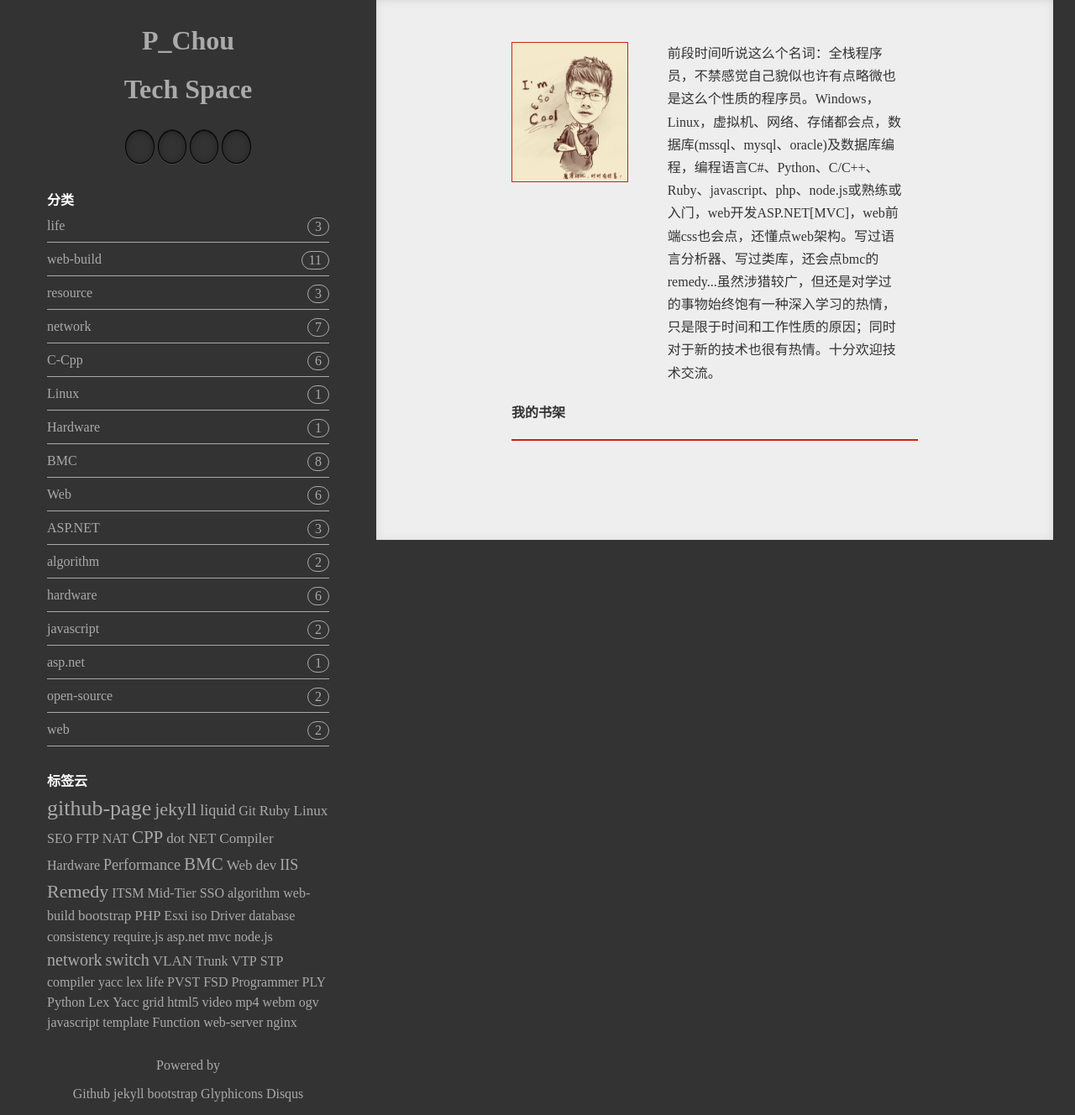
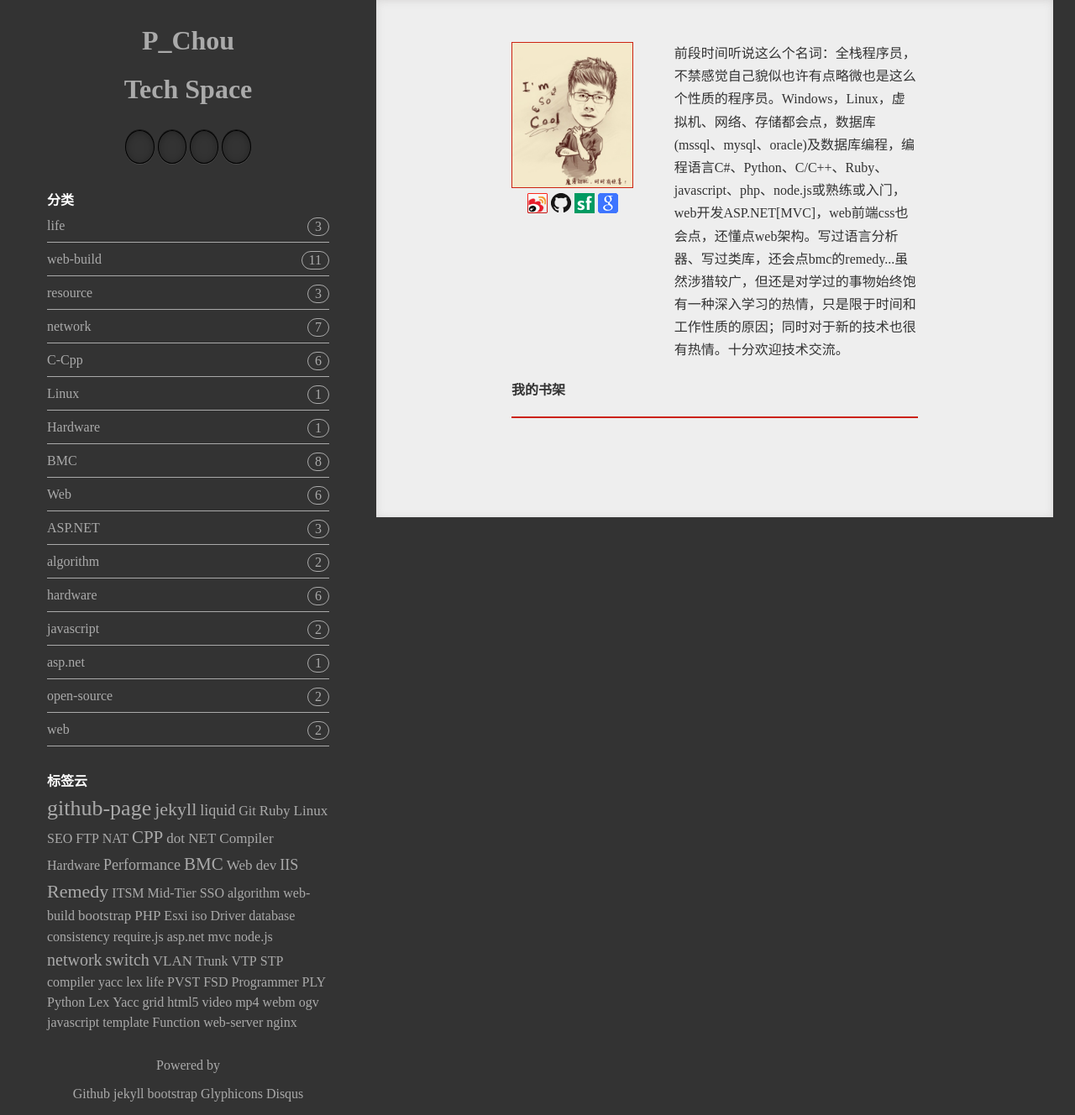
Before and after one commit to PChou/NRemedy, a Jekyll site: the page built from me.html, in a window 1280 px wide. Shown: the whole page at 84% size. Built offline with Jekyll 4.4.1, drawn with Linux system fonts in a browser that asks for light colours; nearby versions of some CDN libraries; some web fonts are replaced; comment, search, counter and statistics services are not loaded; a style sheet for code colours, icons or effects is not loaded.

Commit message:
almost finish

```diff
--- a/_posts/2014-01-30-52ea01e13a7f1.html
+++ b/_posts/2014-01-30-52ea01e13a7f1.html
@@ -1,7 +1,7 @@
 ---
 layout: postlayout
 title: 浅谈html5网页内嵌视频
-description: Html5为网页中内嵌视频定义了一个新规范：<video>元素。但是对video的支持仅仅是开始，浏览器对视频格式的支持差异，依然让web开发者焦头烂额
+description: Html5为网页中内嵌视频定义了一个新规范：&lt;video>元素。但是对video的支持仅仅是开始，浏览器对视频格式的支持差异，依然让web开发者焦头烂额
 thumbimg: HTML5_logo.png
 categories: [web]
 tags: [html5,video,mp4,webm,ogv]
--- a/assert/css/default.css
+++ b/assert/css/default.css
@@ -34,9 +34,9 @@ table {
 
 @font-face {
   font-family: 'iconfont';
-  src: url("http://at.alicdn.com/t/font_1395239533_2206988.eot");
+  src: url("http://at.alicdn.com/t/font_1395307880_4954178.eot");
   /* IE9*/
-  src: url("http://at.alicdn.com/t/font_1395239533_2206988.eot?#iefix") format("embedded-opentype"), url("http://at.alicdn.com/t/font_1395239533_3015404.woff") format("woff"), url("http://at.alicdn.com/t/font_1395239533_188691.ttf") format("truetype"), url("http://at.alicdn.com/t/font_1395239533_3791118.svg#iconfont") format("svg");
+  src: url("http://at.alicdn.com/t/font_1395307880_4954178.eot?#iefix") format("embedded-opentype"), url("http://at.alicdn.com/t/font_1395307880_9161122.woff") format("woff"), url("http://at.alicdn.com/t/font_1395307880_4053228.ttf") format("truetype"), url("http://at.alicdn.com/t/font_1395307880_9707928.svg#iconfont") format("svg");
   /* iOS 4.1- */ }
 
 .clearfix:before, .clearfix:after {
@@ -72,6 +72,21 @@ tr.headers {
 
 .table-bordered > thead > tr > th, .table-bordered > tbody > tr > th, .table-bordered > tfoot > tr > th, .table-bordered > thead > tr > td, .table-bordered > tbody > tr > td, .table-bordered > tfoot > tr > td {
   border: 1px solid #ddd; }
+
+.i-weibo, .i-github, .i-sf, .i-google {
+  background: url("/assert/img/social-icon.png");
+  height: 24px;
+  width: 24px;
+  display: inline-block; }
+
+.i-weibo {
+  background-position: 0px -48px; }
+
+.i-github {
+  background-position: 0px -136px; }
+
+.i-google {
+  background-position: 0px -160px; }
 
 #gotop {
   display: none;
@@ -251,26 +266,21 @@ tr.headers {
     -moz-box-sizing: content-box;
     -webkit-box-sizing: content-box; }
   .me-mod .head {
-    margin-right: 20px;
     margin-bottom: 10px; }
-    .me-mod .head img {
-      border: 1px solid #c21;
+    .me-mod .head .img {
+      text-align: center;
       width: 30%;
       float: left; }
+      .me-mod .head .img img {
+        width: 100%;
+        border: 1px solid #c21;
+        display: block;
+        margin-bottom: 6px; }
     .me-mod .head .description {
       width: 60%;
       font-size: 1em;
       line-height: 1.7;
       float: right; }
-  .me-mod .social * {
-    display: inline-block;
-    vertical-align: top; }
-  .me-mod .social .gmail {
-    height: 30px;
-    width: 30px;
-    padding-top: 2px; }
-    .me-mod .social .gmail img {
-      height: 60%; }
   .me-mod h4 {
     margin-top: 20px;
     font-weight: bold; }
@@ -328,9 +338,13 @@ tr.headers {
     overflow-y: hidden;
     border: 1px solid #ddd; }
 
-  .me-mod .head {
-    text-align: center;
-    float: none; }
+  .me-mod .head .img {
+    width: 100%; }
+    .me-mod .head .img img {
+      width: 50%;
+      margin: 8px auto; }
+  .me-mod .head .description {
+    width: 100%; }
   .me-mod .book {
     width: 50%; } }
 /* http://www.lesscss.org/ 语法高亮 */
--- a/me.html
+++ b/me.html
@@ -28,13 +28,23 @@ title: P_Chou Tech Space
 		<div>
 			<div class='me-mod'>
 				<div class='head clearfix'>
-					<img src='assert/img/head3.jpg' />
+					<div class='img'>
+						<img src='assert/img/head3.jpg' style='display:block;' />
+						<div class='social'>
+							<a href="http://weibo.com/p/1005052371992362/home" class='i-weibo'> </a>
+							<a href="https://github.com/PChou" class='i-github'> </a>
+							<a href="http://segmentfault.com/u/p_chou" class='i-sf'> </a>
+							<a href="mailto:parkerzhou2010@gmail.com" class='i-google'> </a>
+						</div>
+
+					</div>
 					<div class='description'>
 					前段时间听说这么个名词：全栈程序员，不禁感觉自己貌似也许有点略微也是这么个性质的程序员。Windows，Linux，虚拟机、网络、存储都会点，数据库(mssql、mysql、oracle)及数据库编程，编程语言C#、Python、C/C++、Ruby、javascript、php、node.js或熟练或入门，web开发ASP.NET[MVC]，web前端css也会点，还懂点web架构。写过语言分析器、写过类库，还会点bmc的remedy...虽然涉猎较广，但还是对学过的事物始终饱有一种深入学习的热情，只是限于时间和工作性质的原因；同时对于新的技术也很有热情。十分欢迎技术交流。
 				</div>
 				</div>
 				<h4>我的书架</h4>
 				<div id='books' class='books row'></div>
+				<div class='clearfix'></div>
 			</div>
 			<div id="disqus_thread"></div>
 		</div>
```
Also changed, not shown: assert/sass/main.scss (+39 -20 lines), assert/sass/normalize.scss (+5 -5 lines), assert/img/social-icon.png (added).
